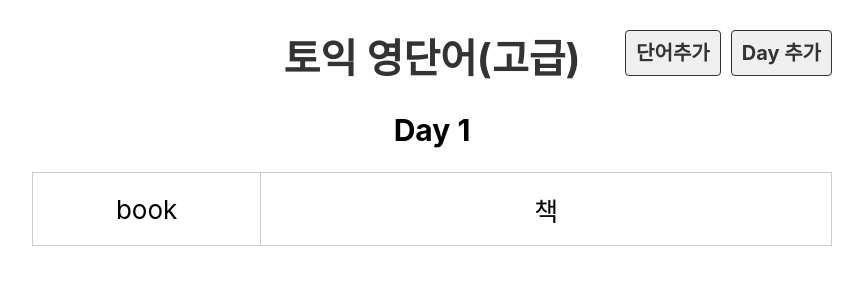
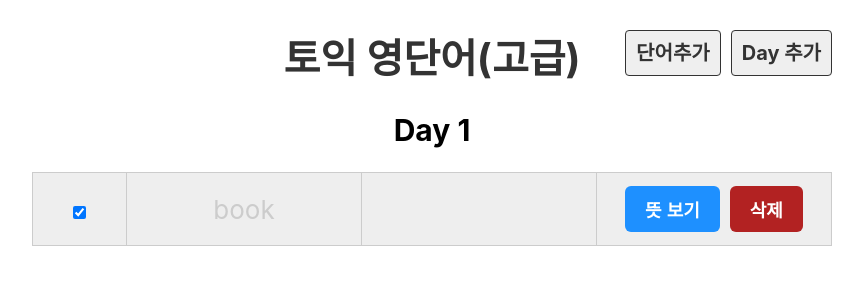
Before and after one commit to youjeahyun/REACT-TUTORIAL, a React (Create React App) app: page /day/1 in a window 1280 px wide. Shown: the top 300 px of the page, without its empty margins (208-1071 px from the left). Built offline with nearby package versions, Linux system fonts and the light colour scheme.

Commit message:
toggle 구현

```diff
--- a/src/componenet/Day.js
+++ b/src/componenet/Day.js
@@ -1,5 +1,6 @@
 import { useParams } from "react-router-dom";
 import dummy from "../db/data.json"
+import Word from "./Word";
 export default function Day() {
     const {day} = useParams();
     const wordList = dummy.words.filter(word=> word.day === Number(day));
@@ -12,10 +13,7 @@
         <table>
             <tbody>
                 {wordList.map(word=>(
-                    <tr key={word.id}>
-                        <td>{word.eng}</td>
-                        <td>{word.kor}</td>
-                    </tr>
+                    <Word word={word} key={word.id}/>
                 ))}
             </tbody>
         </table>
--- /dev/null
+++ b/src/componenet/Word.js
@@ -0,0 +1,29 @@
+import { useState } from "react"
+
+export default function Word({word}) {
+    const [isShow, setIsShow] = useState(false);
+    const [isDone, setIsDone] = useState(word.isDone);
+
+    function toggleShow(){
+        setIsShow(!isShow);
+    }
+
+    function toggleDone(){
+        setIsDone(!isDone);
+    }
+
+
+    return (
+    <tr className={isDone ? "off" : ""}>
+        <td><input type="checkbox" checked={isDone}
+        onChange={toggleDone}
+        /></td>
+        <td>{word.eng}</td>
+        <td>{isShow && word.kor}</td>
+        <td>
+            <button onClick={toggleShow}>뜻 {isShow ? '숨기기' : '보기'}</button>
+            <button className="btn_del">삭제</button>
+        </td>
+    </tr>
+    )
+}
--- a/src/db/data.json
+++ b/src/db/data.json
@@ -23,7 +23,7 @@
         "day": 1,
         "eng": "book",
         "kor": "책",
-        "isDone": false
+        "isDone": true
       },
       {
         "id": 3,
```
